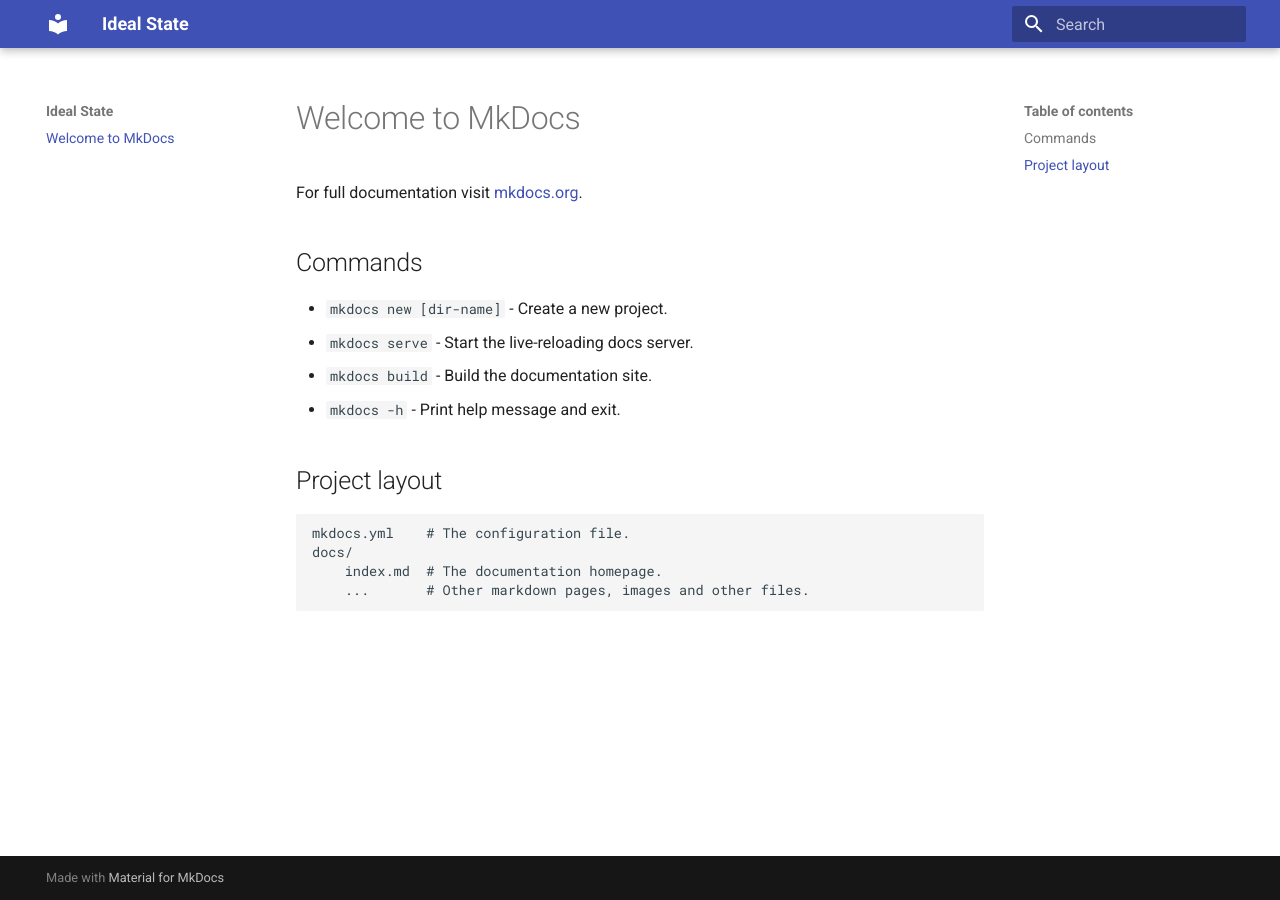
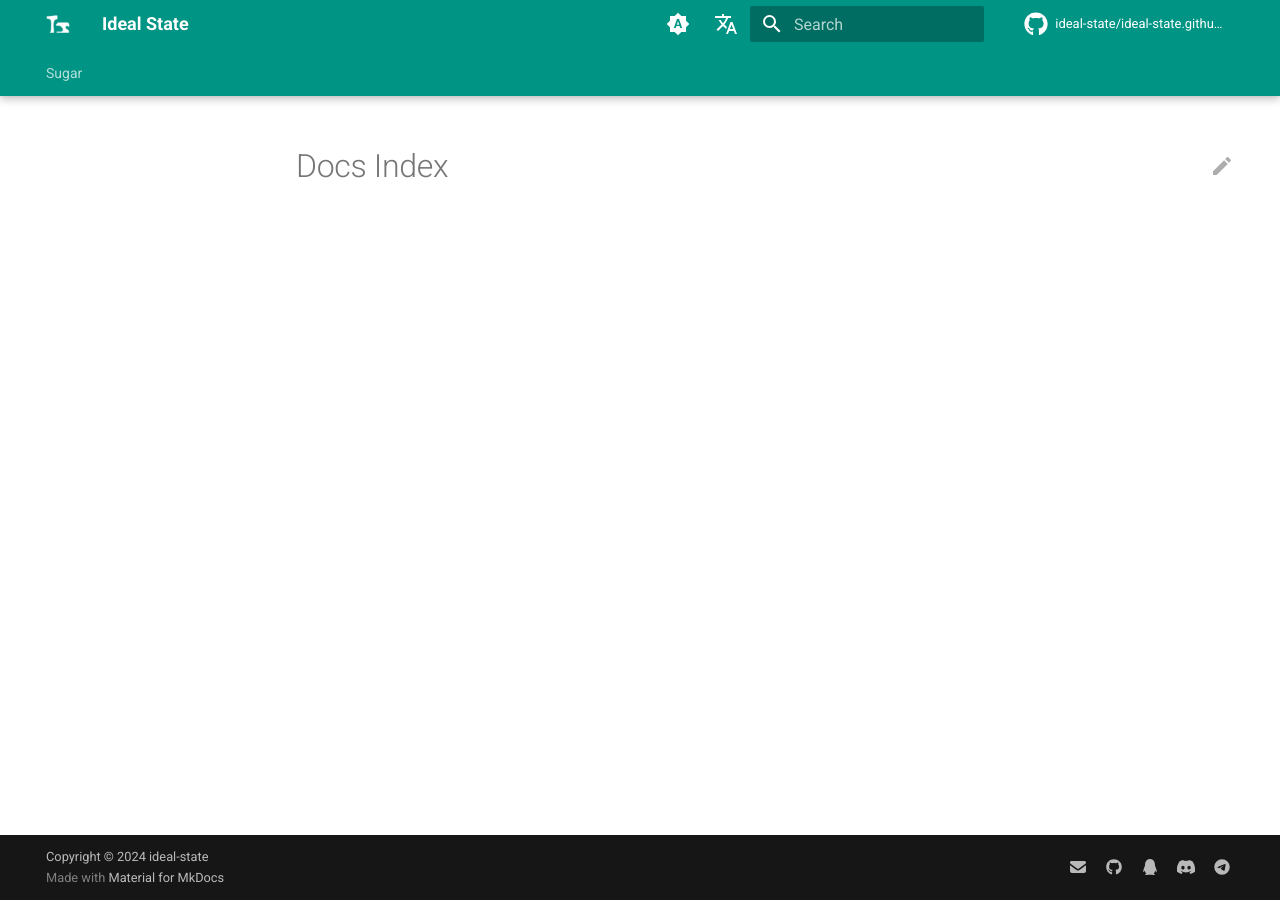
Before and after one commit to ideal-state/ideal-state.github.io, an MkDocs documentation site: the page built from docs/index.md, in a window 1280 px wide. Built offline with MkDocs 1.6.1 and Material for MkDocs 9.7.7, drawn with Linux system fonts in a browser that asks for light colours; plug-ins that fetch from the network failed and are left out; comment, search, counter and statistics services are not loaded.

Commit message:
feat(所有内容): 配置基本内容以部署测试
Signed-off-by: ketikai <ketikai@idealstate.team>

```diff
--- a/docs/index.md
+++ b/docs/index.md
@@ -1,17 +1 @@
-# Welcome to MkDocs
-
-For full documentation visit [mkdocs.org](https://www.mkdocs.org).
-
-## Commands
-
-* `mkdocs new [dir-name]` - Create a new project.
-* `mkdocs serve` - Start the live-reloading docs server.
-* `mkdocs build` - Build the documentation site.
-* `mkdocs -h` - Print help message and exit.
-
-## Project layout
-
-    mkdocs.yml    # The configuration file.
-    docs/
-        index.md  # The documentation homepage.
-        ...       # Other markdown pages, images and other files.
+# Docs Index
--- a/mkdocs.yml
+++ b/mkdocs.yml
@@ -1,6 +1,128 @@
-site_name: Ideal State
+site_name: "Ideal State"
 site_author: ideal-state
-site_url: https://ideal-state.github.io/
+site_url: https://docs.idealstate.team/
+repo_name: ideal-state/ideal-state.github.io
+repo_url: https://github.com/ideal-state/ideal-state.github.io/
+edit_uri: edit/master/docs/
 
 theme:
   name: material
+  language: en
+  logo: assets/images/icon-white.png
+  favicon: assets/images/icon.png
+  icon:
+    repo: fontawesome/brands/github
+    edit: material/pencil
+    view: material/eye
+  palette:
+    # Palette toggle for automatic mode
+    - media: "(prefers-color-scheme)"
+      primary: teal
+      accent: teal
+      toggle:
+        icon: material/brightness-auto
+        name: Switch to system preference
+    # Palette toggle for light mode
+    - media: "(prefers-color-scheme: light)"
+      scheme: default
+      primary: teal
+      accent: teal
+      toggle:
+        icon: material/brightness-7
+        name: Switch to light mode
+    # Palette toggle for dark mode
+    - media: "(prefers-color-scheme: dark)"
+      scheme: slate
+      primary: teal
+      accent: teal
+      toggle:
+        icon: material/brightness-4
+        name: Switch to dark mode
+  features:
+    - navigation.instant
+    - navigation.instant.progress
+    - navigation.tracking
+    - navigation.tabs
+    - navigation.tabs.sticky
+    - navigation.sections
+    - navigation.expand
+    - navigation.prune
+    - navigation.indexes
+    - navigation.top
+    - toc.follow
+    - toc.integrate
+    - search.suggest
+    - search.highlight
+    - search.share
+    - header.autohide
+    - announce.dismiss
+    - navigation.footer
+    - content.action.edit
+
+nav:
+  - Sugar:
+      - sugar/index.md
+      - Page 1: sugar/page-1.md
+      - Page n: sugar/page-n.md
+
+plugins:
+  - search
+  - privacy
+  - git-revision-date-localized:
+      type: iso_datetime
+      custom_format: "%Y-%m-%d %H:%M:%S %Z"
+      enable_creation_date: true
+      fallback_to_build_date: true
+  - git-committers:
+      repository: ideal-state/ideal-state.github.io
+      branch: master
+
+copyright: Copyright &copy; 2024 ideal-state
+
+extra:
+  # generator: false
+  direction: ltr
+  consent:
+    title: Cookie consent
+    description: >-
+      We use cookies to recognize your repeated visits and preferences, as well
+      as to measure the effectiveness of our documentation and whether users
+      find what they're searching for. With your consent, you're helping us to
+      make our documentation better.
+    cookies:
+      analytics:
+        name: Google Analytics
+        checked: true
+      copyright:
+        name: >
+          Copyright &copy; 2024 ideal-state
+        checked: true
+    actions:
+      - accept
+      - manage
+  analytics:
+    provider: google
+    property: !ENV GOOGLE_ANALYTICS_ID
+  alternate:
+    - name: English
+      link: /
+      lang: en
+    - name: Chinese
+      link: /
+      lang: zh
+  social:
+    - name: Email
+      icon: fontawesome/solid/envelope
+      link: mailto:support@ideal-state.team
+    - name: GitHub
+      icon: fontawesome/brands/github
+      link: https://github.com/ideal-state
+    - name: QQ
+      icon: fontawesome/brands/qq
+      link: http://qm.qq.com/cgi-bin/qm/qr?_wv=1027&k=GDjO3xW1Wgg9mI0MOyH6EXWn8DOUplhT&authKey=sMBqxQqTXtbE4Dl05MXcy5eXYjbpzLNN7dGPYL67rVCSk5NBrotNs22NNxnsulya&noverify=0&group_code=929450805
+    - name: Discord
+      icon: fontawesome/brands/discord
+      link: https://discord.gg/DdGhNzAu2r
+    - name: Telegram
+      icon: fontawesome/brands/telegram
+      link: https://t.me/+qqTKse6sTj0wNjI1
```
Also changed, not shown: docs/sugar/index.md (added, +1 -0 lines), docs/sugar/page-1.md (added, +1 -0 lines), docs/sugar/page-n.md (added, +1 -0 lines), docs/assets/images/icon-mid.png (added), docs/assets/images/icon-small.png (added), docs/assets/images/icon-white.png (added), docs/assets/images/icon.png (added), 1 other file.
